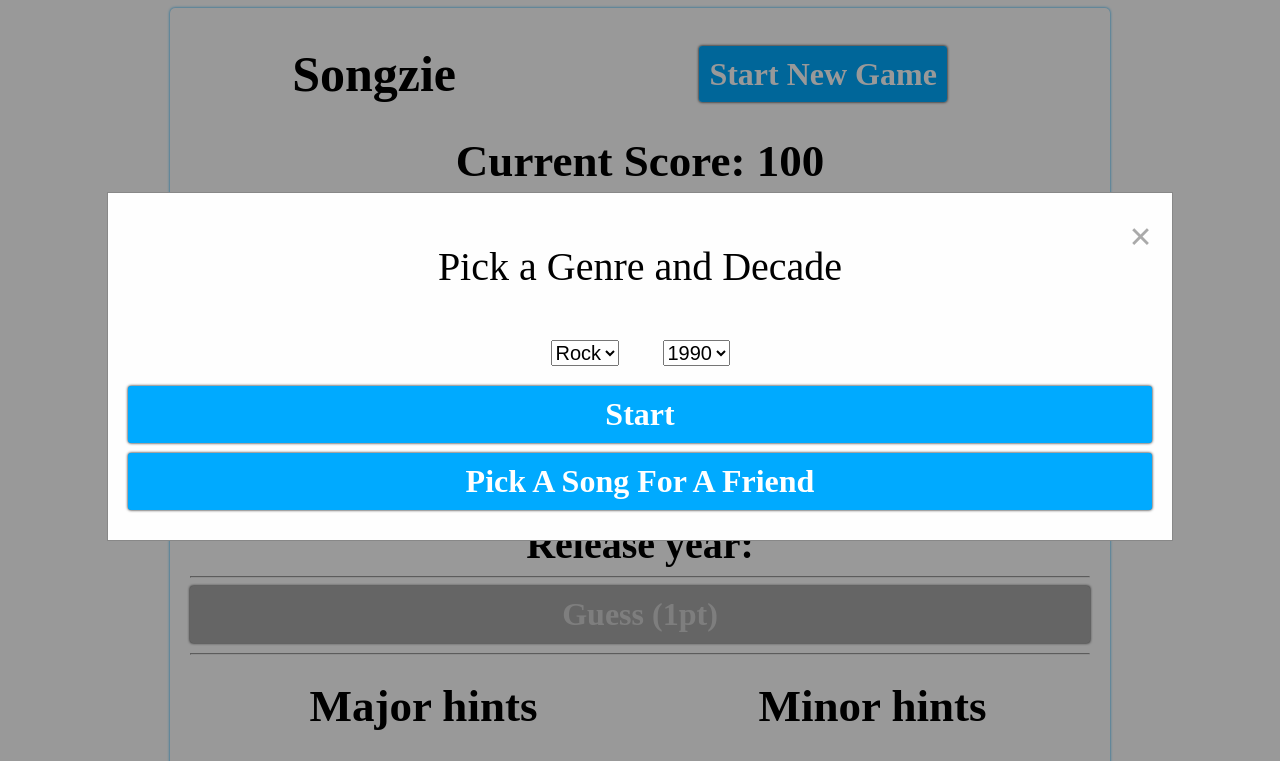
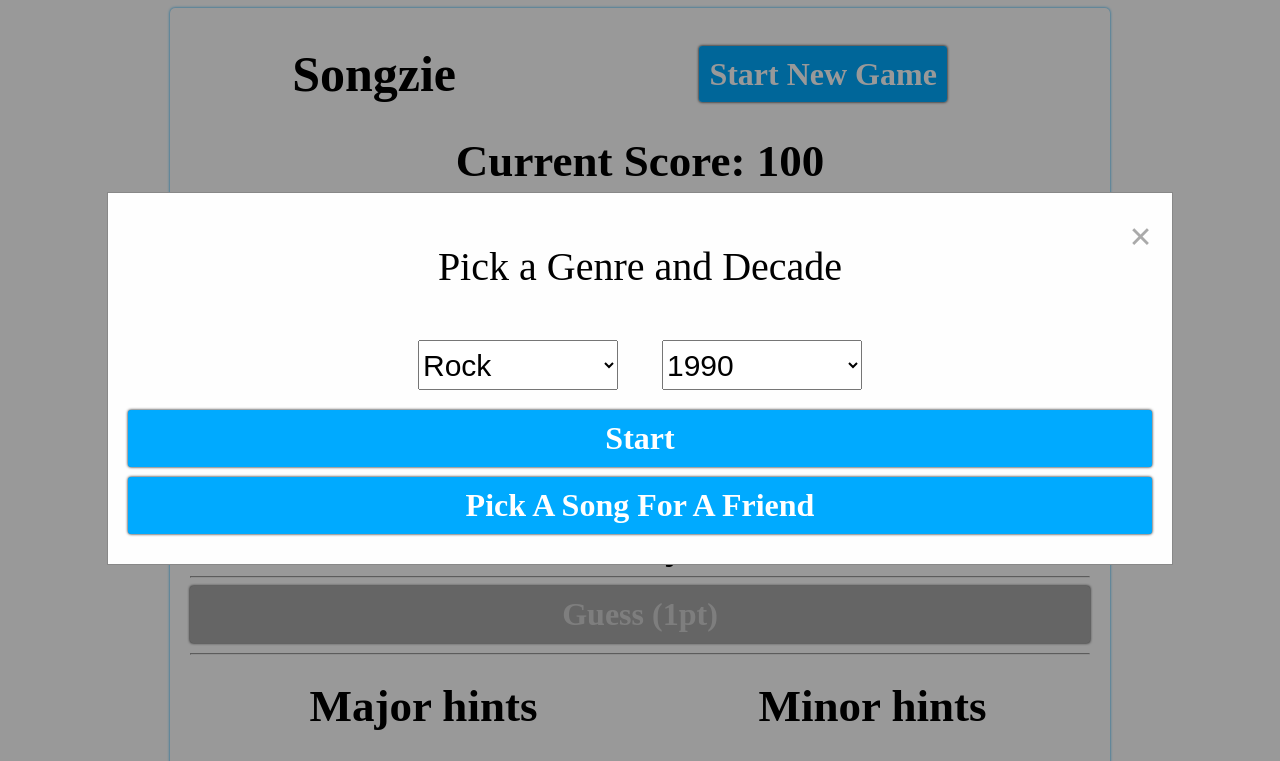
Before and after one commit to joshchatfield/SongGame, a website: page index.html in a window 1280 px wide. Both pictures are taken after a click on the element "Start New Game". Shown: the top 761 px of the page. Drawn offline with Linux system fonts and the light colour scheme.

Commit message:
improving style

```diff
--- a/index.html
+++ b/index.html
@@ -220,10 +220,10 @@
                             </div>
                             <div id="NewGamePullDowns">
                                 <!--Genre and Decade pull downs-->
-                                <select id="GenrePulldown" class="ModalData">
+                                <select id="GenrePulldown" class="ModalData jc-select">
                                     <option>Rock</option>
                                 </select>
-                                <select id="DecadePulldown" class="ModalData">
+                                <select id="DecadePulldown" class="ModalData jc-select">
                                     <option>1990</option>
                                     <option>1970</option>
                                     <option>1960</option>
@@ -251,7 +251,7 @@
                                 Make a Guess
                             </div>
                             <div id="GuessInputContainer" class="ModalData">
-                                <Input id="GuessInput">
+                                <Input id="GuessInput" class="jc-input">
                             </div>
                             <div id="GuessButtons">
                                 <div
--- a/jcstyles.css
+++ b/jcstyles.css
@@ -122,7 +122,8 @@
     font-weight: bold;
     font-size: 50px;
 }
-/* The Modal (background) */
+
+/* The Modal */
 .modal {
     display: none; /* Hidden by default */
     position: fixed; /* Stay in place */
@@ -136,7 +137,6 @@
     background-color: rgba(0,0,0,0.4); /* Black w/ opacity */
   }
 
-  /* Modal Content/Box */
   .modal-content {
     background-color: #fefefe;
     margin: 15% auto; /* 15% from the top and centered */
@@ -145,7 +145,6 @@
     width: 80%; /* Could be more or less, depending on screen size */
   }
 
-  /* The Close Button */
   .close {
     color: #aaa;
     float: right;
@@ -167,5 +166,16 @@
 
   .ModalData {
     margin: 20px;
-    font-size: 20px;
   }
+
+  .jc-input {
+    height: 50px;
+    width: 100%;
+    font-size: 30px;
+  }
+
+  .jc-select {
+      font-size: 30px;
+      height: 50px;
+      width: 200px;
+  }
```
